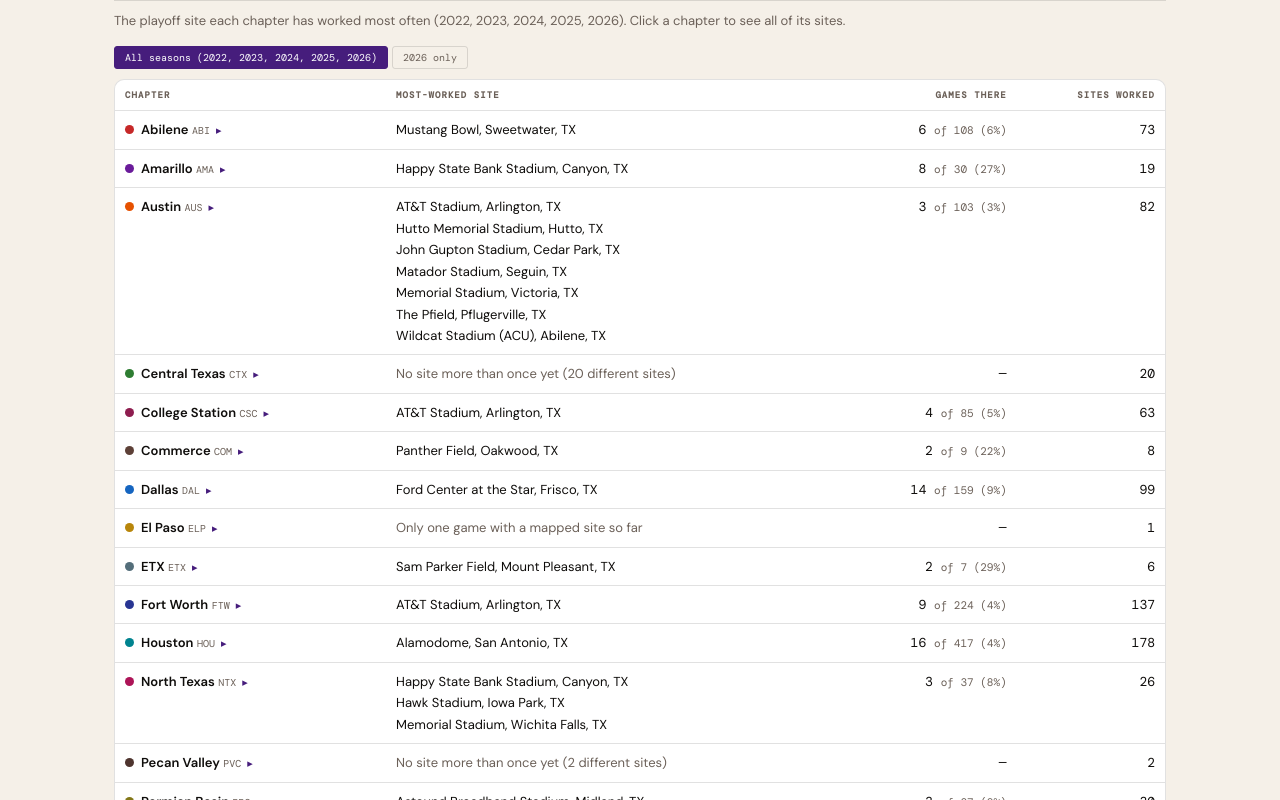
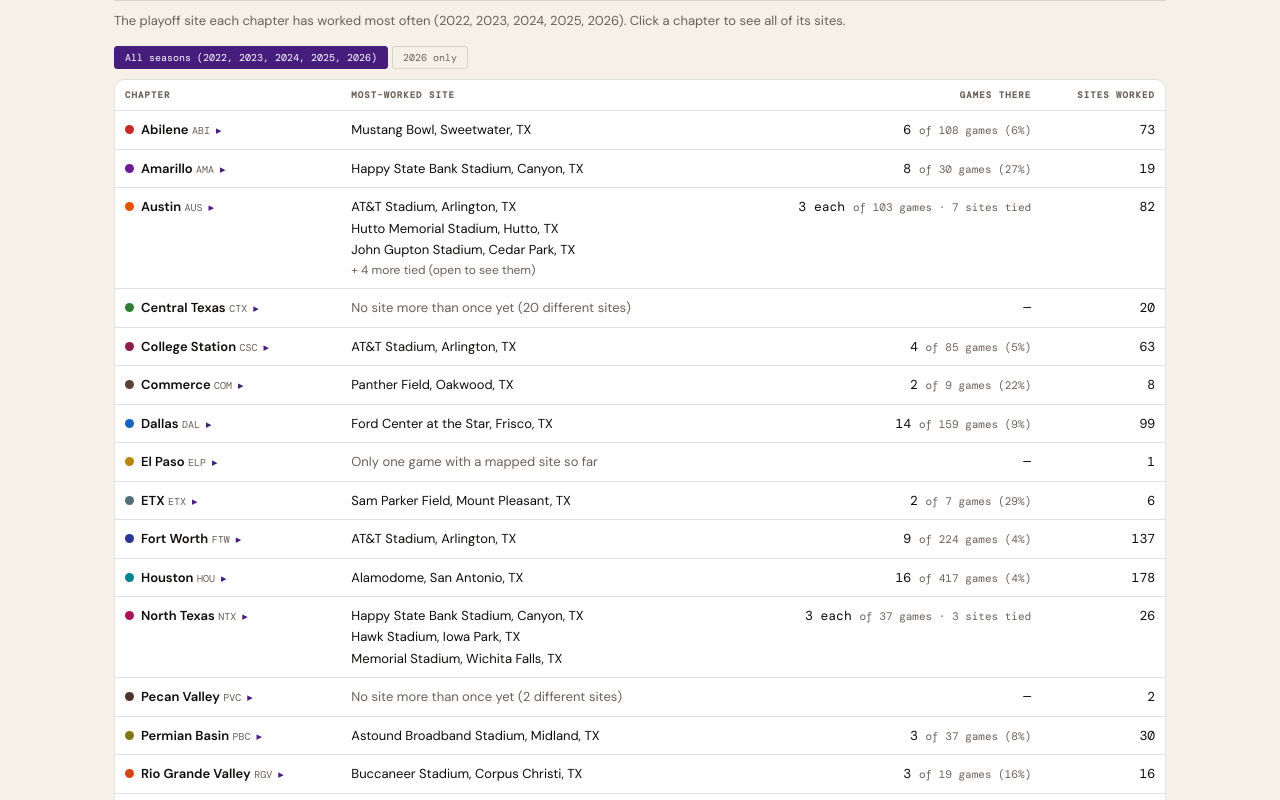
Before and after one commit to colemic2006/texasplayoffs, a React (Vite) app: page / in a window 1280 px wide. Shown: the part 5860-6660 px from the top of the page. Built offline with nearby package versions, Linux system fonts and the light colour scheme.

Commit message:
Most-worked sites: show ties as 'N each, M sites tied'; opened list starts with repeat sites
Co-Authored-By: Claude Opus 5.5 <noreply@anthropic.com>
Claude-Session: https://claude.ai/code/session_01BMNz1h9oErPrBeApAqNHEj

```diff
--- a/src/components/FavoriteSites.jsx
+++ b/src/components/FavoriteSites.jsx
@@ -14,6 +14,7 @@ const NAMES = {
 
 export default function FavoriteSites({ data, allData, loadAllYears }) {
   const [open, setOpen] = useState(null)
+  const [allSites, setAllSites] = useState(false)   // in an opened chapter, also list sites worked only once
   const [span, setSpan] = useState('all')   // 'all' seasons with sites, or 'year' (the season being viewed)
   useEffect(() => { loadAllYears?.() }, [])
   const thisYear = data?.games?.[0]?.year
@@ -73,30 +74,38 @@ export default function FavoriteSites({ data, allData, loadAllYears }) {
               const n = r.top[0].n, isOpen = open === r.code
               return (
                 <React.Fragment key={r.code}>
-                  <tr onClick={() => setOpen(isOpen ? null : r.code)} style={{ cursor:'pointer' }}>
+                  <tr onClick={() => { setOpen(isOpen ? null : r.code); setAllSites(false) }} style={{ cursor:'pointer' }}>
                     <td style={{ ...td, whiteSpace:'nowrap' }}>
                       <span style={{ display:'inline-block', width:9, height:9, borderRadius:'50%', background:chapterColor(r.code), marginRight:7 }} />
                       <strong>{NAMES[r.code] || r.code}</strong> <span style={{ fontFamily:'var(--mono)', fontSize:10, color:'var(--mid)' }}>{r.code}</span>
                       <span style={{ color:'var(--burnt)', fontSize:11, marginLeft:6 }}>{isOpen ? '▾' : '▸'}</span>
                     </td>
                     <td style={td}>
-                      {n > 1 ? r.top.map(s => <div key={s.name}>{s.name}</div>)
+                      {n > 1 ? <>
+                        {r.top.slice(0, 3).map(s => <div key={s.name}>{s.name}</div>)}
+                        {r.top.length > 3 && <div style={{ color:'var(--mid)', fontSize:12 }}>+ {r.top.length - 3} more tied (open to see them)</div>}
+                      </>
                         : <span style={{ color:'var(--mid)' }}>{r.sites.length === 1 ? 'Only one game with a mapped site so far' : `No site more than once yet (${r.sites.length} different sites)`}</span>}
                     </td>
                     <td style={{ ...td, textAlign:'right', fontFamily:'var(--mono)', whiteSpace:'nowrap' }}>
-                      {n > 1 ? <>{n} <span style={{ color:'var(--mid)', fontSize:11 }}>of {r.games} ({Math.round(100 * n / r.games)}%)</span></> : '—'}
+                      {n > 1 ? <>{n}{r.top.length > 1 ? ' each' : ''} <span style={{ color:'var(--mid)', fontSize:11 }}>of {r.games} games{r.top.length > 1 ? ` · ${r.top.length} sites tied` : ` (${Math.round(100 * n / r.games)}%)`}</span></> : '—'}
                     </td>
                     <td style={{ ...td, textAlign:'right', fontFamily:'var(--mono)' }}>{r.sites.length}</td>
                   </tr>
                   {isOpen && (
                     <tr><td colSpan={4} style={{ padding:'4px 10px 12px 28px', borderBottom:'1px solid var(--border)', background:'rgba(70,29,124,0.03)' }}>
-                      {r.sites.map(s => (
+                      {r.sites.filter(s => allSites || s.n > 1 || r.sites[0].n === 1).map(s => (
                         <div key={s.name + s.n} style={{ display:'flex', gap:10, fontSize:12, padding:'4px 0', borderBottom:'1px dashed var(--border)' }}>
                           <span style={{ fontFamily:'var(--mono)', width:22, textAlign:'right', color:'var(--burnt)', fontWeight:700 }}>{s.n}</span>
                           <span style={{ flex:'0 0 38%', minWidth:180 }}>{s.name}</span>
                           <span style={{ flex:1, color:'var(--mid)' }}>{s.games.map(g => `${g.team1} v ${g.team2}${years.length > 1 ? ` (${g.year})` : ''}`).join(' · ')}</span>
                         </div>
                       ))}
+                      {!allSites && r.sites[0].n > 1 && r.sites.some(s => s.n === 1) && (
+                        <button onClick={() => setAllSites(true)} style={{ marginTop:6, fontFamily:'var(--mono)', fontSize:10, color:'var(--burnt)', background:'none', border:'none', cursor:'pointer', padding:'4px 0' }}>
+                          ▸ Show the {r.sites.filter(s => s.n === 1).length} sites worked only once
+                        </button>
+                      )}
                     </td></tr>
                   )}
                 </React.Fragment>
```
